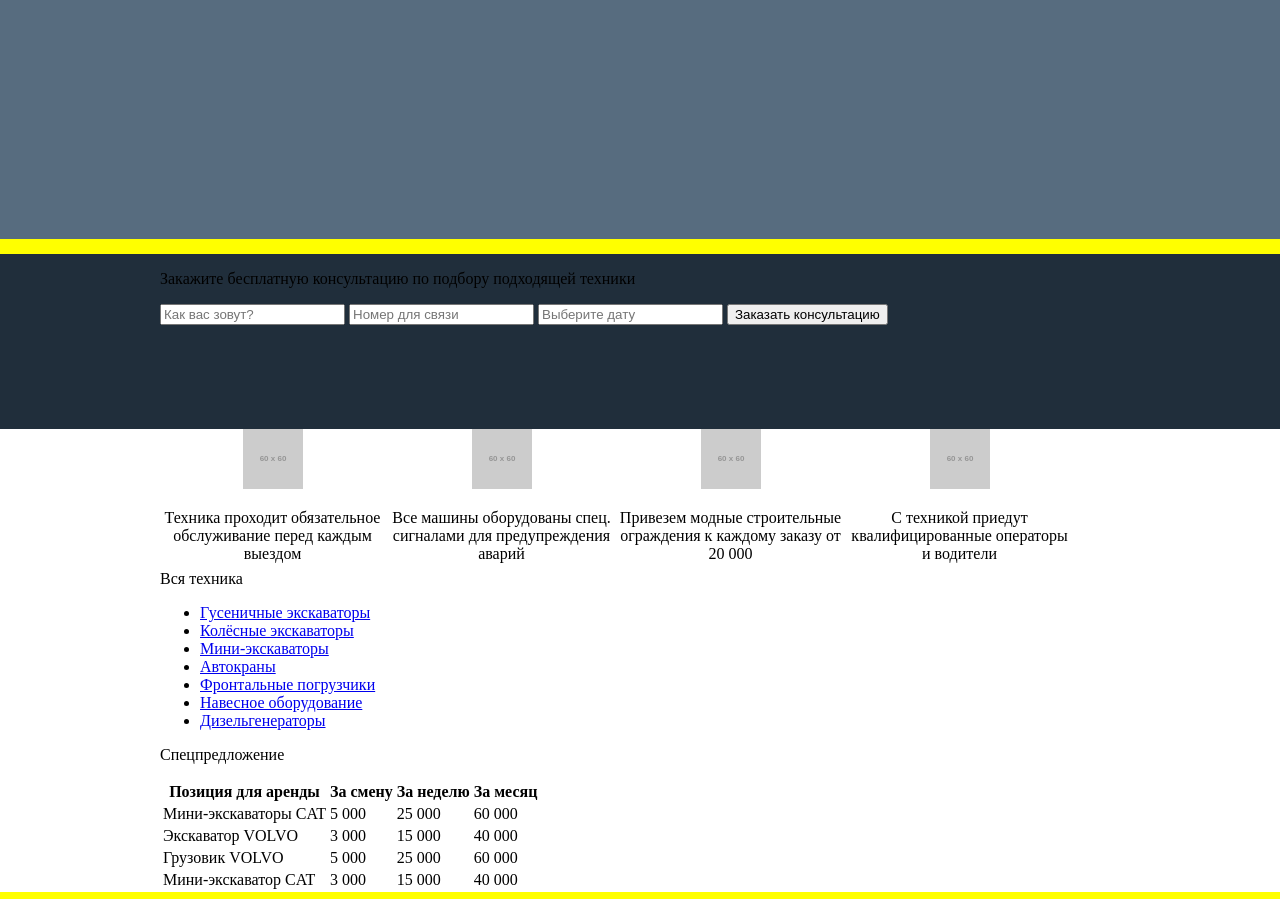
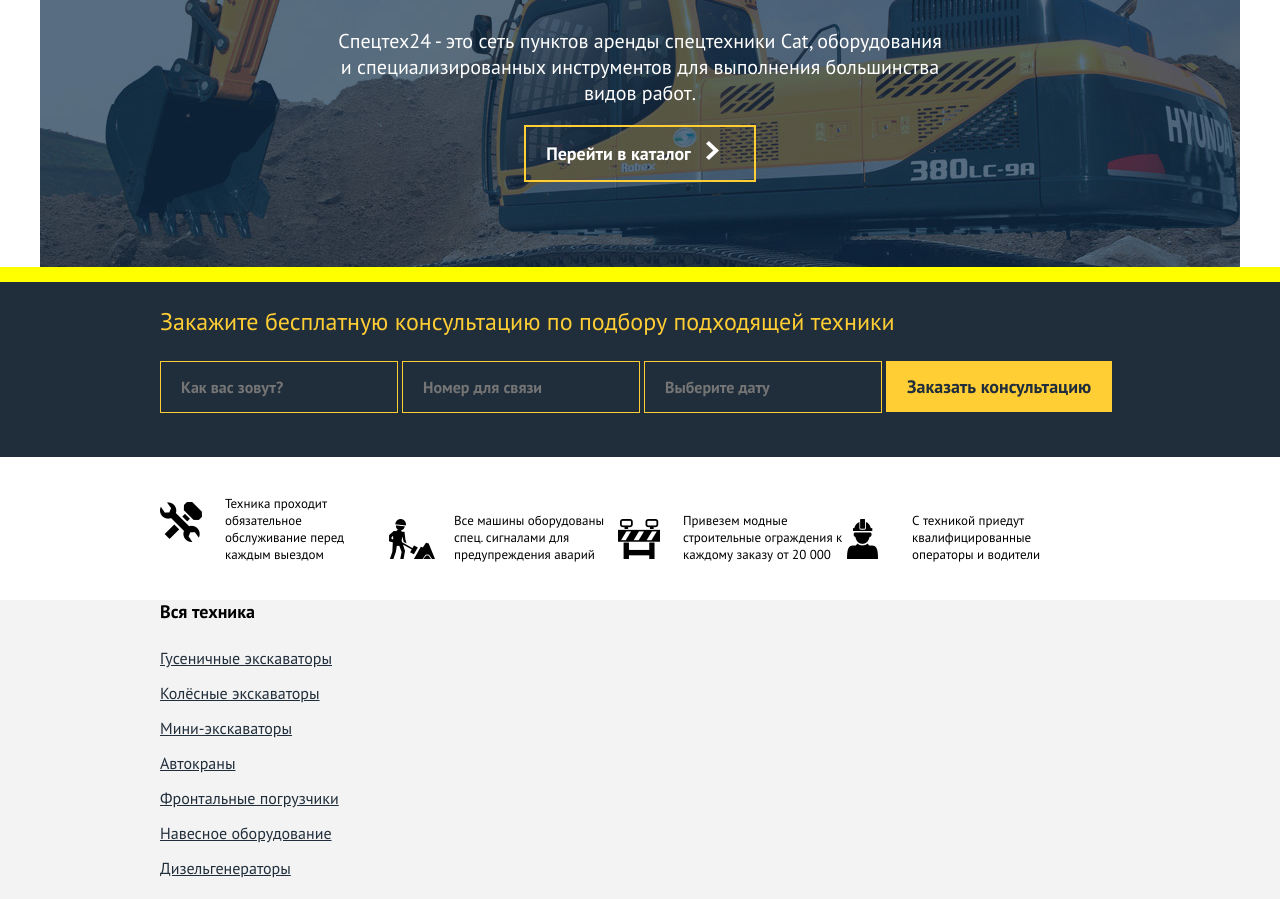
Before and after one commit to Alinamur/sp24_NovikovaA, a plain HTML site: page index.html in a window 1280 px wide. Shown: the part 327-1226 px from the top of the page. Drawn offline with Linux system fonts and the light colour scheme; placeholder pictures from the web are drawn by us.

Commit message:
special offers

```diff
--- a/index.css
+++ b/index.css
@@ -62,19 +62,13 @@ div{
 }
 .page-nav-item-call:hover{
 	background-color: #ffe184;
-	width: 175px;
-	height: 45px;
 	text-align: center;
-	padding-top: 17px;
-	padding-bottom: 17px;
+	padding: 10px 15px;
 	box-sizing: border-box;
 }
 .page-nav-item-call{
-	width: 175px;
-	height: 45px;
 	text-align: center;
-	padding-top: 17px;
-	padding-bottom: 17px;
+	padding: 10px 15px;
 	box-sizing: border-box;
 }
 a.nav{
@@ -89,12 +83,74 @@ a.nav{
 
 .promo{
 	height: 460px;
-	background-color: #576c7f;
+	background-image: url(img/index_promo.jpg);
+	background-repeat: no-repeat;
+	background-position: center;
+	text-align: center;
 }
+.promo_motto{
+	font-family: 'PT Sans', sans-serif;
+	font-size: 44px;
+	font-weight: bold;
+	padding-top: 120px;
+	color: #fff;
+	text-transform: uppercase;
+}
+.promo_info{
+	padding: 0 0 35px 0;
+	width: 615px;
+	margin: 0 auto;
+	font-size: 20px;
+	font-family: 'PT Sans', sans-serif;
+	color: #fff;
+	font-weight: normal;
+}
+.promo_btn{
+	font-size: 18px;
+	font-weight: bold;
+	font-family: 'PT Sans', sans-serif;
+	text-decoration: none;
+	color: #fff;
+	border: 2px solid #ffcd34;
+	padding: 15px 20px;
+}
+.arrow{
+	padding: 0 15px;
+}
+
+
 
 .consult{
 	height: 175px;
 	background-color: #202e3b;
+}
+.consult_title{
+	color: #ffcd34;
+	font-family: 'PT Sans', sans-serif;
+	font-weight: normal;
+	font-size: 24px;
+}
+.consult_form input{
+	border: 1px solid #ffcd34;
+	background-color: #202e3b;
+	padding: 15px 20px;
+	font-family: 'PT Sans', sans-serif;
+	font-weight: bold;
+	font-size: 16px;
+}
+.consult_form input:last-child{
+	border: 1px solid #ffcd34;
+	background-color: #ffcd34;
+	padding: 13px 20px;
+	color: #202e3b;
+	font-size: 18px;
+}
+.consult_form input:last-child{
+	border: 1px solid #ffcd34;
+	background-color: #ffcd34;
+	padding: 13px 20px;
+	color: #202e3b;
+	font-size: 18px;
 }
 
 .advantages{
@@ -106,10 +162,42 @@ a.nav{
 	width: 225px;
 	display: inline-block;
 	text-align: center;
+	vertical-align: text-bottom;
 }
-.specail-offers{
+.advantages-item__img{
+	padding: 45px 0 15px;
+}
+.advantages_text{
+	width: 160px;
+	font-size: 13px;
+	font-weight: normal;
+	font-family: 'PT Sans', sans-serif;
+	text-align: left;
+	padding-top: 25px;
+}
+
+.special-offers{
 	height: 400px;
 	background-color: #f3f3f3;
+}
+.title_special-offers{
+	font-size: 18px;
+	font-family: 'PT Sans', sans-serif;
+	font-weight: bold;
+}
+.menu_special-offers{
+	list-style-type: none;
+	padding-left: 0;
+	line-height: 35px;
+}
+.menu_special-offers__link{
+	font-family: 'PT Sans', sans-serif;
+	font-size: 16px;
+	font-weight: normal;
+	text-decoration: underline;
+	color: #202e3b;
+	padding-top: 25px;
+
 }
 
 .facts-and-reviews{
@@ -127,3 +215,30 @@ a.nav{
 	height: 75px;
 	background-color: #202e3b;
 }
+
+.page-footer__logo{
+	vertical-align: middle;
+	padding-right: 15px;
+	padding-top: 20px;
+
+}
+.logo{
+	text-decoration: none;
+	color: #000;
+}
+.page-footer__logo_name{
+	vertical-align: middle;
+	font-family: 'PT Sans', sans-serif;
+	font-size: 24px;
+	font-weight: normal;
+	color: #ffcd34;
+}
+.page-footer__logo_name span{
+	font-weight: bold;
+}
+.white{
+	color: #f4f4f4;
+}
+.nav>.call>.yellow{
+	color: #d2ad35;
+}
--- a/index.html
+++ b/index.html
@@ -32,7 +32,7 @@
 				<div class="container">
 					<p class="promo_motto">Вместе мы справимся!</p>
 					<h1 class="promo_info">Спецтех24 - это сеть пунктов аренды спецтехники Cat, оборудования и специализированных инструментов для выполнения большинства видов работ.</h1>
-				<a href="" class="promo_btn">Перейти в каталог</a>
+					<a href="" class="promo_btn">Перейти в каталог<img src="img/arrow_small.png" alt="" class="arrow"></a>
 				</div>
 			</div>
 			<div class="gradient_yellow-black"></div>
@@ -50,20 +50,20 @@
 			<div class="advantages">
 				<div class="container">
 					<div class="advantages-item column-fourth tools">
-					<img src="http://placehold.it/60px*60px" alt="">
-					<p>Техника проходит обязательное обслуживание перед каждым выездом</p>
+						<img src="img/tools.png" alt="" class="advantages-item__img left">
+						<p class="advantages_text right">Техника проходит обязательное обслуживание перед каждым выездом</p>
 					</div>
 					<div class="advantages-item column-fourth worker">
-					<img src="http://placehold.it/60px*60px" alt="">
-					<p>Все машины оборудованы спец. сигналами для предупреждения аварий</p>
+						<img src="img/worker.png" alt="" class="advantages-item__img left">
+						<p class="advantages_text right">Все машины оборудованы спец. сигналами для предупреждения аварий</p>
 					</div>
 					<div class="advantages-item column-fourth border">
-					<img src="http://placehold.it/60px*60px" alt="">
-					<p>Привезем модные строительные ограждения к каждому заказу от 20 000</p>
+						<img src="img/border.png" alt="" class="advantages-item__img left">
+						<p class="advantages_text right">Привезем модные строительные ограждения к каждому заказу от 20 000</p>
 					</div>
 					<div class="advantages-item column-fourth man">
-					<img src="http://placehold.it/60px*60px" alt="">
-					<p>С техникой приедут квалифицированные операторы и водители</p>
+						<img src="img/man.png" alt="" class="advantages-item__img left">
+						<p class="advantages_text right">С техникой приедут квалифицированные операторы и водители</p>
 					</div>
 				</div>
 			</div>
@@ -169,17 +169,17 @@
 	<footer class="page-footer">
 		<div class="container">
 			<div class="logo">
-			<img src="http://placehold.it/60px*50px" alt="" class="page-footer__logo left">
-			<h1 class="logo_name left"><span>СпецТех</span>24</h1>
+				<img src="img/truck_icon_white.png" alt="" class="page-footer__logo left">
+				<h1 class="page-footer__logo_name left"><span>СпецТех</span>24</h1>
 			</div>
-		<div class="page-nav">
+			<div class="page-nav right">
 					<nav class="right">
 						<ul class="nav-list">
-						<li class="page-nav__item"><a href="" class="page-nav__link">О компании</a></li>
-						<li class="page-nav__item"><a href="" class="page-nav__link">Каталог</a></li>
-						<li class="page-nav__item"><a href="" class="page-nav__link">Портфолио</a></li>
-						<li class="page-nav__item"><a href="" class="page-nav__link">Контакты</a></li>
-						<li class="page-nav__item page-nav-item-call"><a href="" class="nav call">Заказать звонок</a></li>
+							<li class="page-nav__item"><a href="" class="page-nav__link white">О компании</a></li>
+							<li class="page-nav__item"><a href="" class="page-nav__link white">Каталог</a></li>
+							<li class="page-nav__item"><a href="" class="page-nav__link white">Портфолио</a></li>
+							<li class="page-nav__item"><a href="" class="page-nav__link white">Контакты</a></li>
+							<li class="page-nav__item page-nav-item-call"><a href="" class="nav call yellow">Заказать звонок</a></li>
 						</ul>
 					</nav>
 			</div>
```
Also changed, not shown: img/arrow_small.png (added), img/border.png (added), img/man.png (added), img/tools.png (added), img/truck_icon_white.png (added), img/worker.png (added), 1 other file. Lines whose indentation alone changed are shown as unchanged.
